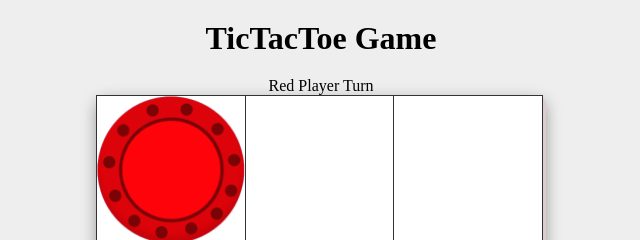
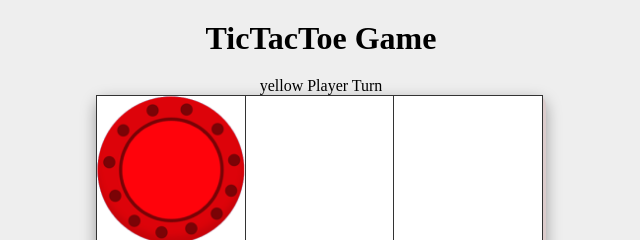
Before and after one commit to asmaahamid02/ticktactoe, a plain HTML site: page index.html in a window 1280 px wide. Both pictures are taken after a click on the element 490 px from the left and 170 px from the top of the page. Shown: the top 240 px of the page, 319-959 px from the left. Drawn offline with Linux system fonts and the light colour scheme.

Commit message:
toggle classes

```diff
--- a/assets/javascript/script.js
+++ b/assets/javascript/script.js
@@ -1,8 +1,9 @@
 document.addEventListener('DOMContentLoaded', () => {
   const cards = Array.from(document.querySelectorAll('.checkbox-card'))
   const turn = document.querySelector('.turn')
+  const display_player = document.querySelector('.display-player')
   const controls = document.querySelector('.controls')
-  const reset_button = document.querySelector('.controls')
+  const reset_button = document.querySelector('.reset')
 
   let boxes = ['', '', '', '', '', '', '', '', '']
   let current_player = 'red'
@@ -27,7 +28,7 @@ document.addEventListener('DOMContentLoaded', () => {
   let won = false
   const play = (card, index) => {
     const span_hidden_text = card.childNodes[0]
-    if (span_hidden_text === 'red' || span_hidden_text === 'yellow') {
+    if (span_hidden_text === null || !isActive) {
       return
     } else {
       card.classList.add(current_player)
@@ -55,15 +56,22 @@ document.addEventListener('DOMContentLoaded', () => {
           current_player === 'red'
             ? '<span class="red-player">Red</span> Player Won'
             : '<span class="yellow-player">Yellow</span> Player Won'
+
+        isActive = false
+
+        controls.classList.remove('hide')
       }
 
       if (!boxes.includes('')) {
         controls.innerHTML = 'Tie'
       }
 
+      display_player.classList.remove(`${current_player}-player`)
+      current_player = current_player === 'red' ? 'yellow' : 'red'
+      display_player.textContent = current_player
+      display_player.classList.add(`${current_player}-player`)
       console.log(won, current_player, controls.textContent)
     }
-    console.log(span_hidden_text === null)
   }
 
   cards.forEach((card, index) =>
--- a/index.html
+++ b/index.html
@@ -13,7 +13,7 @@
 <body>
     <div class="container">
         <h1>TicTacToe Game</h1>
-        <p class="turn"><span class="red-player">Red</span> Player Turn</p>
+        <p class="turn"><span class="display-player red-player">Red</span> Player Turn</p>
         <div class="playground">
             <div class="checkbox-card" data-id="0"><span class="hide"></span></div>
             <div class="checkbox-card" data-id="1"><span class="hide"></span></div>
```
